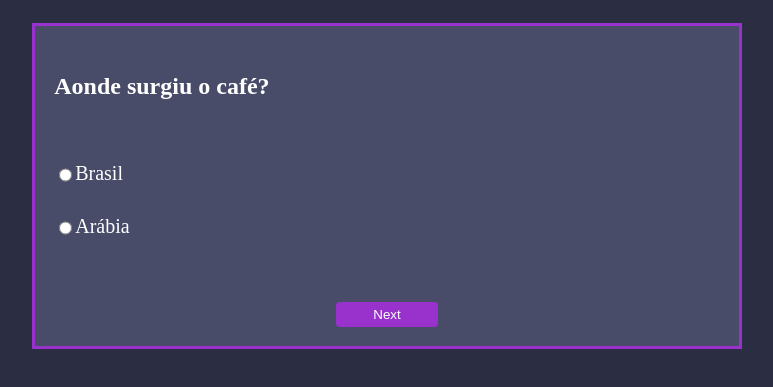
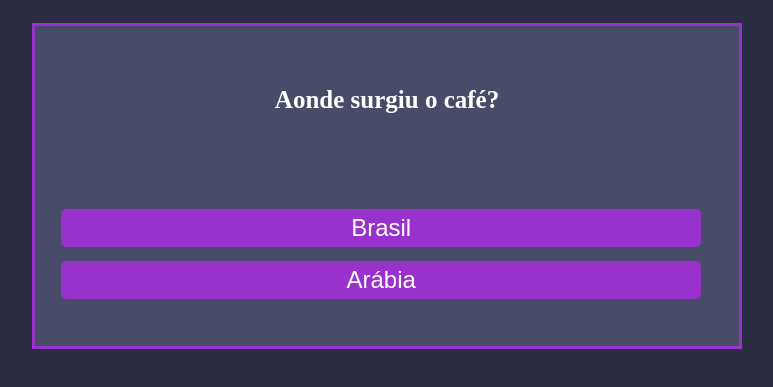
Before and after one commit to Victor227br/Quiz-javascript, a plain HTML site: page index.html in a window 1280 px wide. Both pictures are taken after a click on the button "Start Quiz". Shown: the part 169-556 px from the top of the page, without its empty margins (253-1026 px from the left). Drawn offline with Linux system fonts and the light colour scheme.

Commit message:
Falta apenas alguns ajustes

```diff
--- a/script.js
+++ b/script.js
@@ -11,13 +11,6 @@ window.onload = function myPage() {
     let startQuizButton = document.createElement('button');
     startQuizButton.className = "btnStart";
     startQuizButton.innerHTML = "Start Quiz";
-    let nextButton = document.createElement('button');
-    nextButton.className = "nextButton";
-    nextButton.innerHTML = "Next";
-    nextButton.disabled = true;
-    let divNextBtn = document.createElement('div');
-    divNextBtn.className = "divNextBtn";
-    divNextBtn.style.display = "none";
 
     let questionPosition = 0;
     let score = 0;
@@ -25,8 +18,6 @@ window.onload = function myPage() {
     document.body.appendChild(divH2Quiz);
     document.body.appendChild(container);
     divH2Quiz.appendChild(quizH2);
-    divNextBtn.appendChild(nextButton);
-    container.appendChild(divNextBtn);
     container.appendChild(startQuizButton);
     container.appendChild(styleContainerQuestions);
 
@@ -37,81 +28,62 @@ function renderQuiz(index, container) {
     questionElement.innerHTML = question.question;
     questionElement.className = "questionH2";
     container.appendChild(questionElement);
+
     let alternativesContainer = document.createElement('div');
     alternativesContainer.className = "alternativesContainer";
 
-  question.alternativa.forEach((alternative) => {
-    let alternativeDiv = document.createElement('div');
-    alternativeDiv.className = "alternativeDiv";
-    let checkbox = document.createElement('input');
-    checkbox.type = "radio";
-    checkbox.name = `question${index}`;
-    checkbox.className = "checkbox";
-    let divCheckbox = document.createElement("div");
-    divCheckbox.className = "divCheckbox";
-    let labelCheck = document.createElement('label');
-    labelCheck.className = "labelCheck";
-    labelCheck.innerHTML = alternative;
-    divCheckbox.appendChild(checkbox);
-    divCheckbox.appendChild(labelCheck);
-    alternativeDiv.appendChild(divCheckbox);
-    alternativesContainer.appendChild(alternativeDiv);
+    question.alternativa.forEach((alternative, indice) => {
+    let button = document.createElement('button');
+    button.className = "alternativeButton";
+    button.innerHTML = alternative;
+    button.addEventListener('click', () => {
+    if (indice === question.AnswersCorrect) {
+       score++;
+  }
+questionPosition++;
+    if (questionPosition < questionsAndAnswers.length) {
+     renderQuiz(questionPosition, container);
+    } else {
+        final();
+      }
+     });
+alternativesContainer.appendChild(button);
     });
 
 container.appendChild(alternativesContainer);
-
-alternativesContainer.addEventListener('change', function(event) {
-    if (event.target.type === 'radio' && !event.target.dataset.answered) {
-        event.target.dataset.answered = 'true';
-        const selectedAnswerIndex = Array.from(alternativesContainer.children).indexOf(event.target.closest('.alternativeDiv'));
-          if (selectedAnswerIndex === question.AnswersCorrect) {
-            score++;
-    }
-        nextButton.disabled = false;
-        }
-  });
 }
 
   function final() {
     styleContainerQuestions.innerHTML = '';
     const divFinal = document.createElement("div");
-      divFinal.className = "divFinal"
+    divFinal.className = "divFinal";
     const message = document.createElement("h2");
     message.innerHTML = "Quiz Concluído";
     message.className = "quizCompleted";
     const yourScore = document.createElement("p");
-      yourScore.innerHTML = `Sua pontuação: ${score} of ${questionsAndAnswers.length}`;
-      yourScore.className = "scoreStyle"
-      const divButtonReload = document.createElement("div")
-      divButtonReload.className = "divButtonReload"
-      const buttonReload = document.createElement ("button")
-      buttonReload.className = "buttonReload"
-      buttonReload.innerHTML = "Recomeçar"
-      buttonReload.addEventListener('click', function() {
+    yourScore.innerHTML = `Sua pontuação: ${score} de ${questionsAndAnswers.length}`;
+    yourScore.className = "scoreStyle";
+    const divButtonReload = document.createElement("div");
+    divButtonReload.className = "divButtonReload";
+    const buttonReload = document.createElement("button");
+    buttonReload.className = "buttonReload";
+    buttonReload.innerHTML = "Recomeçar";
+    buttonReload.addEventListener('click', function () {
         location.reload();
         });
-      divButtonReload.appendChild(buttonReload)
+
+        divButtonReload.appendChild(buttonReload);
         divFinal.appendChild(message);
         divFinal.appendChild(yourScore);
-      divFinal.appendChild(divButtonReload)
+        divFinal.appendChild(divButtonReload);
         styleContainerQuestions.appendChild(divFinal);
     }
-    startQuizButton.addEventListener('click', function() {
+
+    startQuizButton.addEventListener('click', function () {
         renderQuiz(questionPosition, styleContainerQuestions);
-      divNextBtn.style.display = "flex";
         this.remove();
     });
 
-    nextButton.addEventListener('click', function() {
-      questionPosition++;
-      if (questionPosition < questionsAndAnswers.length) {
-        renderQuiz(questionPosition, styleContainerQuestions);
-        nextButton.disabled = true;
-    } else {
-    divNextBtn.style.display = 'none';
-    final();
-    }
-});
   const questionsAndAnswers = [
         {
             question: "Aonde surgiu o café?",
@@ -124,29 +96,29 @@ alternativesContainer.addEventListener('change', function(event) {
             AnswersCorrect: 0
         },
         {
-        question:  "Qual é a substância estimulante encontrada no café",
-        alternativa: [ "Teína", "Cafeina"],
+            question: "Qual é a substância estimulante encontrada no café?",
+            alternativa: ["Teína", "Cafeína"],
             AnswersCorrect: 1
         },
         {
-        question:  "Qual é o método de preparo de café mais comum?",
-        alternativa: [ "Espresso", "Filtro de papel"],
+            question: "Qual é o método de preparo de café mais comum?",
+            alternativa: ["Espresso", "Filtro de papel"],
             AnswersCorrect: 1
         },
         {
-        question:  " Qual é o processo de retirada dos grãos de café da cereja?",
-        alternativa: [ "Torra", "Descascamento"],
+            question: "Qual é o processo de retirada dos grãos de café da cereja?",
+            alternativa: ["Torra", "Descascamento"],
             AnswersCorrect: 1
         },
         {
-        question:  "6- Qual é a palavra utilizada para descrever o aroma do café moído e recém-preparado?",
-        alternativa: [ "Fragrância", " Aroma"],
+            question: "Qual é a palavra utilizada para descrever o aroma do café moído e recém-preparado?",
+            alternativa: ["Fragrância", "Aroma"],
             AnswersCorrect: 1
         },
         {
-        question:  "7- Qual é a bebida que mistura café espresso com uma pequena quantidade de leite vaporizado?",
-        alternativa: [ "Cappuccino", " Macchiato"],
+            question: "Qual é a bebida que mistura café espresso com uma pequena quantidade de leite vaporizado?",
+            alternativa: ["Cappuccino", "Macchiato"],
             AnswersCorrect: 1
-      },
+        }
     ];
 };
--- a/style.css
+++ b/style.css
@@ -21,9 +21,10 @@ body{
 
 .styleContainerQuestions{
     width: 52vw;
-    height: 20vw;
+    height: 24vw;
     display: flex;
     flex-direction: column;
+    align-items: center;
     justify-content: space-around;
 }
 
@@ -70,24 +71,22 @@ body{
 
 .questionH2{
     color: white;
-    font-size: 3 0px;
+    font-size: 25px;
 }
 
-.divCheckbox{
-    margin-bottom: 30px;
-    display: flex;
-    background-color: #484C69;
+
+.alternativeButton {
+    background-color: #9932cc;
+    color: white;
+    border-radius: 5px;
+    border: 0000;
+    width: 50vw;
+    height: 3vw;
+    margin: 7px;
+    font-size: 24px;
+    cursor: pointer;
 }
 
-.checkbox{
-    size: 70px;
-    background-color:#484C69;
-}
-
-.labelCheck {
-    color: white;
-    font-size: 20px;
-}
 
 .divFinal{
     display: flex;
@@ -165,15 +164,6 @@ height: 105vw;
     font-size: 30px;
 }
 
-.checkbox{
-    size: 120px;
-}
-
-.labelCheck {
-    color: white;
-    font-size: 24px;
-}
-
 .buttonReload{
     color: white;
     width: 30vw;
```
Lines whose indentation alone changed are shown as unchanged.
